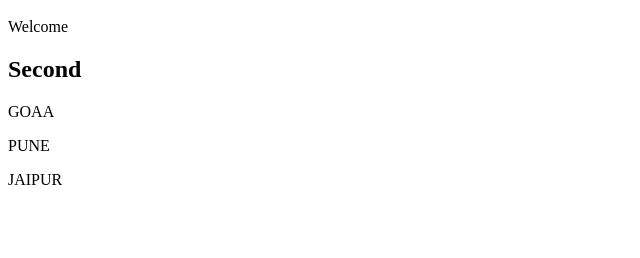
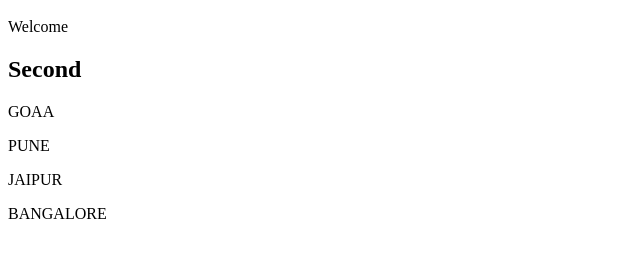
Before and after one commit to Divyaverse/Locker, a plain HTML site: page index.html in a window 1280 px wide. Shown: the part 48-306 px from the top of the page, without its empty margins (0-640 px from the left). Drawn offline with Linux system fonts and the light colour scheme.

Commit message:
Bangalore

```diff
--- a/index.html
+++ b/index.html
@@ -4,3 +4,4 @@
 <p>GOAA</p>
 <P>PUNE</P>
 <p>JAIPUR</p>
+<p>BANGALORE</p>
```
